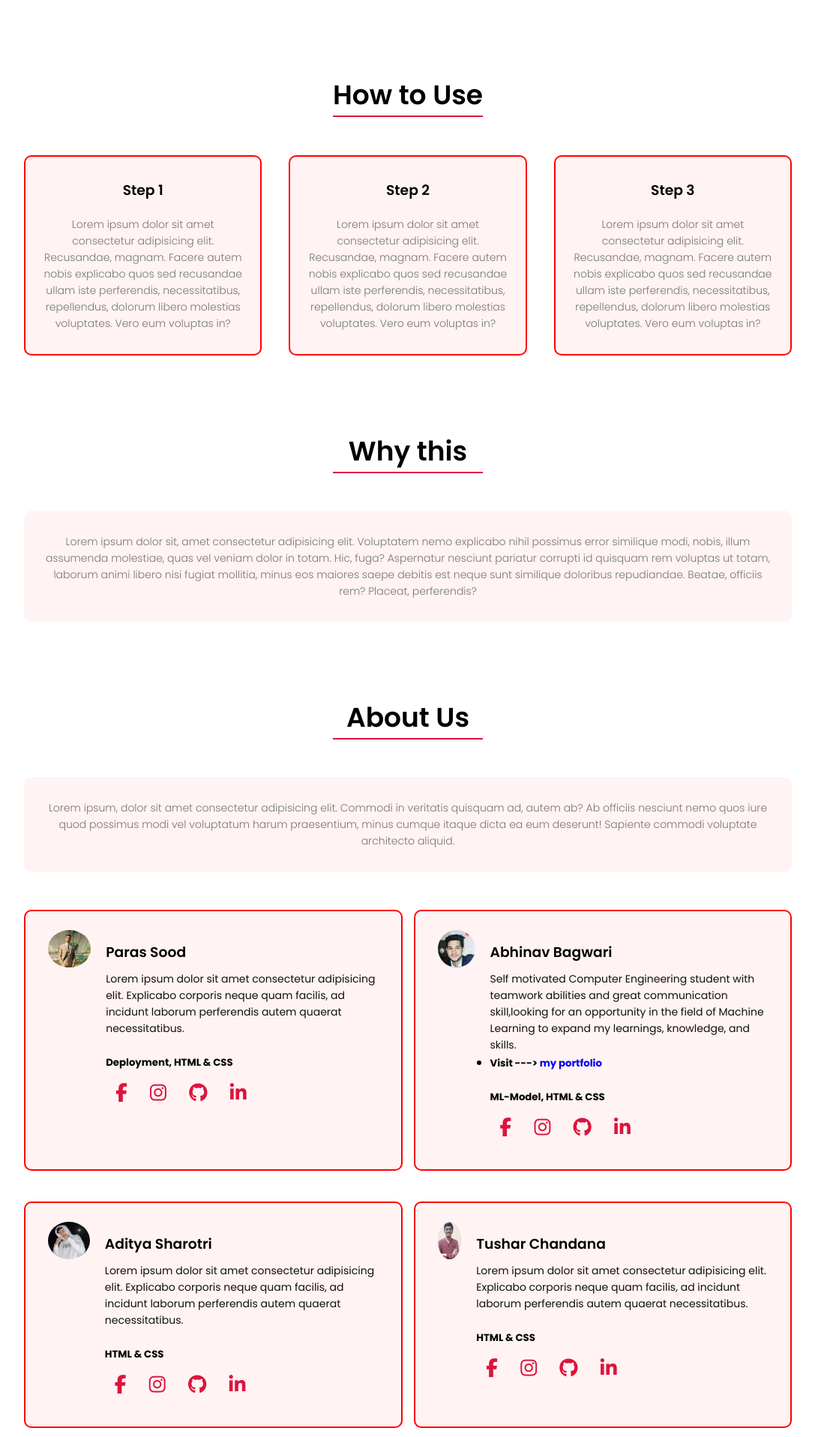
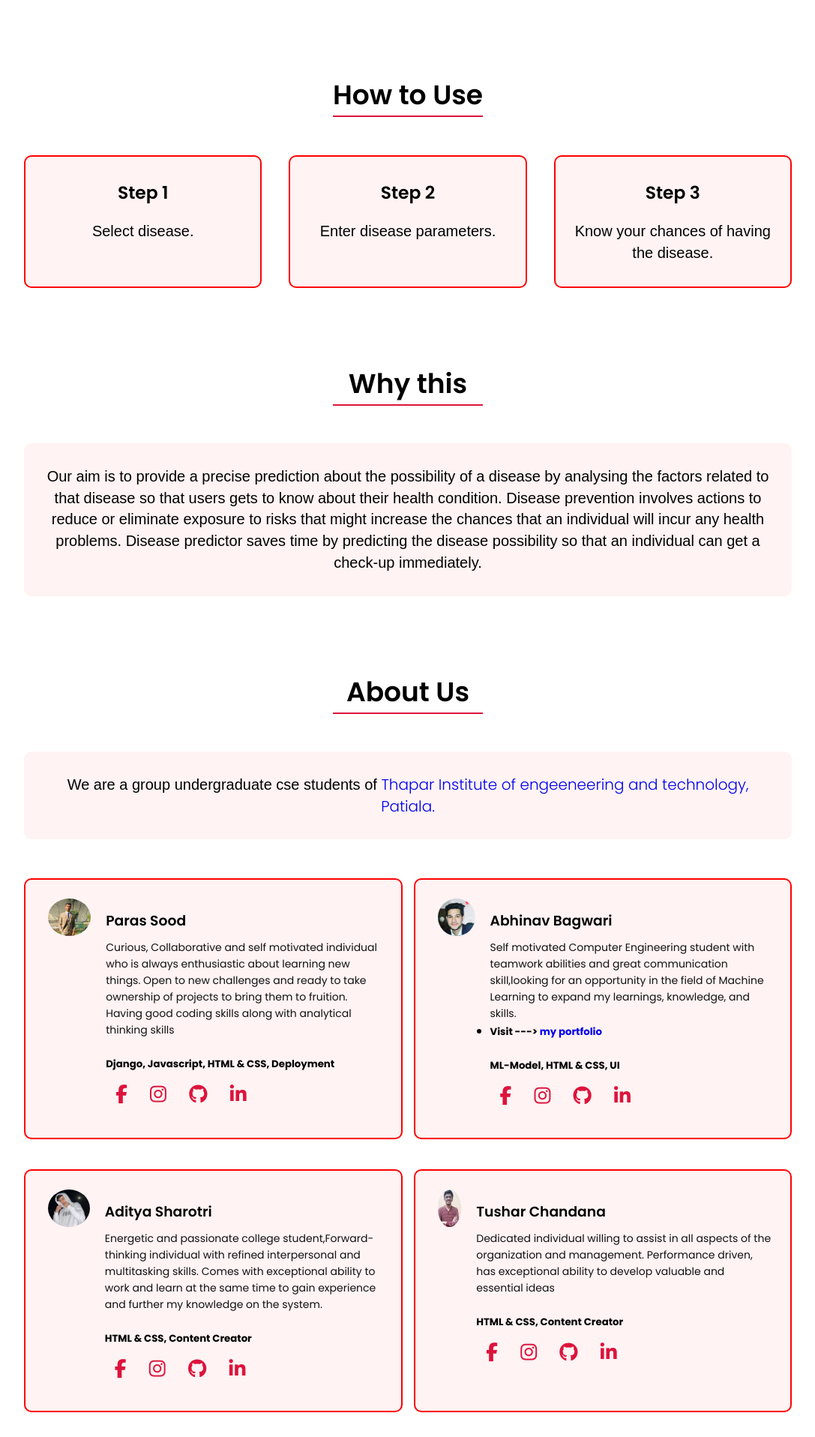
Before and after one commit to abhinav-bagwari/disease-predictor, a Django app: page / in a window 1280 px wide. Shown: the part 980-2896 px from the top of the page at 75% size, without its empty margins (96-1183 px from the left). Run offline with Django 3.2, Linux system fonts and the light colour scheme; parts of the project's set-up code (start-up, migrations or seed data) failed here and were passed over; some libraries are stand-ins or nearby versions.

Commit message:
Updated UI and added feedback form

```diff
--- a/predictor/static/predictor/styles.css
+++ b/predictor/static/predictor/styles.css
@@ -159,6 +159,9 @@
     padding: 20px 12px;
     box-sizing: border-box;
     border: 2px solid red;
+    color: black;
+    font-size: 20px;
+    font-family: sans-serif;
   }
   h3 {
     text-align: center;
@@ -168,7 +171,12 @@
   .col-column:hover {
     box-shadow: 0 0 20px 0px rgba(0, 0, 0, 0.2);
   }
-
+  .col-column p{
+    color: black;
+    font-size: 20px;
+    font-family: sans-serif;
+    line-height: 1.8rem;
+  }
   @media screen and (max-width: 800px) {
     .first {
       display: grid;
@@ -290,6 +298,13 @@
       margin: 0 5px;
     }
   }
+  .outer p{
+    color: black;
+    font-size: 20px;
+    font-family: sans-serif;
+    line-height: 1.8rem;
+    /* font-weight: bold; */
+  }
 
   /* -------------------------------feedback-------------- */
   .begin a:hover {
@@ -329,6 +344,17 @@
     height: 42px;
     padding: 8px;
     font-size: 18px;
+    border-radius: .5rem; /* 12px */
+  }
+  .selectop{
+    background-color: white;
+    border-color: rgb(214, 212, 212);
+    border: 1px solid gray;
+    margin: 10px 0;
+    width: 400px;
+    height: 36px;
+    padding: 4px;
+    font-size: 14px;
     border-radius: .5rem; /* 12px */
   }
   input{
--- a/predictor/templates/predictor/index.html
+++ b/predictor/templates/predictor/index.html
@@ -72,6 +72,33 @@ Diabetes -->
         <div style="display: flex;flex-direction: column;text-align: center;">
             <h3>Kidney Form</h3>
             <div>
+                <label for="age">Age: </label>
+                <input type="number" min="5" max="130" required name="age" id="age">
+            </div>
+            <div>
+                <label for="gender">Gender: </label>
+                <select name="gender" id="gender" class="selectop">
+                    <option value="" selected>Select Gender</option>
+                    <option value="male">Male</option>
+                    <option value="female">Female</option>
+                    <option value="notell">Choose not to tell</option>
+                </select>
+            </div>
+            <div>
+                <label for="bloodgrp">Blood Group: </label>
+                <select name="bloodgrp" id="bloodgrp" class="selectop">
+                    <option value="" selected>Select Blood Group</option>
+                    <option value="apos">A+</option>
+                    <option value="aneg">A-</option>
+                    <option value="bpos">B+</option>
+                    <option value="bneg">B-</option>
+                    <option value="opos">O+</option>
+                    <option value="oneg">O-</option>
+                    <option value="abpos">AB+</option>
+                    <option value="abneg">AB-</option>
+                </select>
+            </div>
+            <div>
                 <label for="bp">Blood Pressure: </label>
                 <input type="number" min="20" max="350" required name="bp" id="bp">
             </div>
@@ -81,15 +108,15 @@ Diabetes -->
             </div>
             <div>
                 <label for="sg">Specific Gravity: </label>
-                <input type="number" required name="sg" id="sg">
+                <input type="number" required name="sg" id="sg" step="0.01">
             </div>
             <div>
                 <label for="alb">Albumin: </label>
-                <input type="number" required name="alb" id="alb">
+                <input type="number" required name="alb" id="alb" step="0.1">
             </div>
             <div>
                 <label for="rbc">Rbc Count: </label>
-                <input type="number" required name="rbc" id="rbc">
+                <input type="number" required name="rbc" id="rbc" step="0.1">
             </div>
             <div>
                 <label for="pcc">Pus Cell Count: </label>
@@ -150,31 +177,17 @@ Diabetes -->
     <div class="row first">
         <div class="col-column">
             <h3>Step 1</h3>
-            <p>Lorem ipsum dolor sit amet consectetur adipisicing elit. Recusandae, magnam. Facere autem nobis explicabo
-                quos sed
-                recusandae ullam iste perferendis, necessitatibus, repellendus, dolorum libero molestias voluptates.
-                Vero eum
-                voluptas in?</p>
+            <p>Select disease.</p>
         </div>
 
         <div class="col-column">
             <h3>Step 2</h3>
-            <p>Lorem ipsum dolor sit amet consectetur adipisicing elit. Recusandae, magnam. Facere autem nobis explicabo
-                quos
-                sed
-                recusandae ullam iste perferendis, necessitatibus, repellendus, dolorum libero molestias voluptates.
-                Vero eum
-                voluptas in?</p>
+            <p>Enter disease parameters.</p>
         </div>
 
         <div class="col-column">
             <h3>Step 3</h3>
-            <p>Lorem ipsum dolor sit amet consectetur adipisicing elit. Recusandae, magnam. Facere autem nobis explicabo
-                quos
-                sed
-                recusandae ullam iste perferendis, necessitatibus, repellendus, dolorum libero molestias voluptates.
-                Vero eum
-                voluptas in?</p>
+            <p>Know your chances of having the disease.</p>
         </div>
 
     </div>
@@ -186,7 +199,9 @@ Diabetes -->
     <h4>Why this</h4>
     <div class="under-line"></div>
     <div class="outer">
-        <p>Lorem ipsum dolor sit, amet consectetur adipisicing elit. Voluptatem nemo explicabo nihil possimus error similique modi, nobis, illum assumenda molestiae, quas vel veniam dolor in totam. Hic, fuga? Aspernatur nesciunt pariatur corrupti id quisquam rem voluptas ut totam, laborum animi libero nisi fugiat mollitia, minus eos maiores saepe debitis est neque sunt similique doloribus repudiandae. Beatae, officiis rem? Placeat, perferendis?</p>
+        <p>Our aim is to provide a precise prediction about the possibility of a disease by analysing the factors related to that disease so that users gets to know about their health condition.
+            Disease prevention involves actions to reduce or eliminate exposure to risks that might increase the chances that an individual will incur any health problems.
+            Disease predictor saves time  by predicting the disease possibility so that an individual can get a check-up immediately.</p>
     </div>
 </section>
 
@@ -195,9 +210,7 @@ Diabetes -->
     <h4>About Us</h4>
     <div class="under-line"></div>
     <div class="outer">
-    <p>Lorem ipsum, dolor sit amet consectetur adipisicing elit. Commodi in veritatis quisquam ad, autem ab? Ab officiis
-        nesciunt nemo quos iure quod possimus modi vel voluptatum harum praesentium, minus cumque itaque dicta ea eum
-        deserunt! Sapiente commodi voluptate architecto aliquid.</p></div>
+    <p>We are a group undergraduate cse students of <a href="https://www.thapar.edu" target="_blank">Thapar Institute of engeeneering and technology, Patiala.</a></p></div>
 
     <div class="row">
         <div class="open-col">
@@ -205,10 +218,11 @@ Diabetes -->
             <img src="{% static 'predictor/images/paras.jpeg' %}" alt="Oops">
             <div>
                 <h3>Paras Sood</h3>
-                <p>Lorem ipsum dolor sit amet consectetur adipisicing elit. Explicabo corporis neque quam facilis, ad
-                    incidunt laborum perferendis autem quaerat necessitatibus.</p>
+                <p>Curious, Collaborative and self motivated individual who is always enthusiastic about learning new
+                    things. Open to new challenges and ready to take ownership of projects to bring them to fruition.
+                    Having good coding skills along with analytical thinking skills</p>
                     <br>
-                    <h5>Deployment, HTML & CSS</h5>
+                    <h5>Django, Javascript, HTML & CSS, Deployment</h5>
                     <div class="icons">
                         <a href="https://www.facebook.com/paras.sood.188/" target="_blank"><i class="class fa fa-facebook"></i></a>
                         <a href="https://www.instagram.com/paras29sood/" target="_blank"><i
@@ -230,7 +244,7 @@ Diabetes -->
                     <li><h5>Visit ---> <a href="https://abhinav-bagwari.github.io/abhinavbagwari/" target="_blank">my portfolio</a></h5></li>
                 </ul>
                     <br>
-                <h5>ML-Model, HTML & CSS</h5>
+                <h5>ML-Model, HTML & CSS, UI</h5>
             <div class="icons">
                 <a href="https://m.facebook.com/abhinav.bagwari" target="_blank"><i class="class fa fa-facebook"></i></a>
                 <a href="https://instagram.com/abhi_nav_03?utm_medium=copy_link" target="_blank"><i
@@ -245,11 +259,9 @@ Diabetes -->
             <img src="{% static 'predictor/images/aditya.jpeg' %}" alt="Oops">
             <div>
                 <h3>Aditya Sharotri</h3>
-                <p>Lorem ipsum dolor sit amet consectetur adipisicing elit. Explicabo corporis neque quam facilis, ad
-                    incidunt
-                    laborum perferendis autem quaerat necessitatibus.</p>
+                <p>Energetic and passionate college student,Forward-thinking individual with refined interpersonal and multitasking skills. Comes with exceptional ability to work and learn at the same time to gain experience and further my knowledge on the system.</p>
                     <br>
-                <h5>HTML & CSS</h5>
+                <h5>HTML & CSS, Content Creator</h5>
             <div class="icons">
                 <a href="https://www.facebook.com/aditya.sharotri.7" target="_blank"><i class="class fa fa-facebook"></i></a>
                 <a href="https://instagram.com/adityaaaxo" target="_blank"><i class="class fa fa-instagram"></i></a>
@@ -263,11 +275,9 @@ Diabetes -->
             <img src="{% static 'predictor/images/tushar.jpeg' %}" alt="Oops">
             <div>
                 <h3>Tushar Chandana</h3>
-                <p>Lorem ipsum dolor sit amet consectetur adipisicing elit. Explicabo corporis neque quam facilis, ad
-                    incidunt
-                    laborum perferendis autem quaerat necessitatibus.</p>
+                <p>Dedicated individual willing to assist in all aspects of the organization and management. Performance driven, has exceptional ability to develop valuable and essential ideas</p>
                     <br>
-                    <h5>HTML & CSS</h5>
+                    <h5>HTML & CSS, Content Creator</h5>
             <div class="icons">
                 <a href="https://www.facebook.com/people/Tushar-Chandna/100009259213022/" target="_blank"><i class="class fa fa-facebook"></i></a>
                 <a href="https://www.instagram.com/tusharchandna/?hl=en" target="_blank"><i class="class fa fa-instagram"></i></a>
@@ -283,7 +293,7 @@ Diabetes -->
 <!-- ------------------------FeedBack-------------- -->
 <section class="feedback">
     <div class="begin">
-        <h3>In case of any feedback,you may click<a href="#"> here.</a></h3>
+        <h3>In case of any feedback,you may click<a href="https://docs.google.com/forms/d/e/1FAIpQLSfDFtpHwbnglcX6kAvAXfPMKgA00Gpsyz-HJMDG1Ii3CW735w/viewform?usp=sf_link" target="_blank"> here.</a></h3>
     </div>
 </section>
 <section class="copyright">
```
